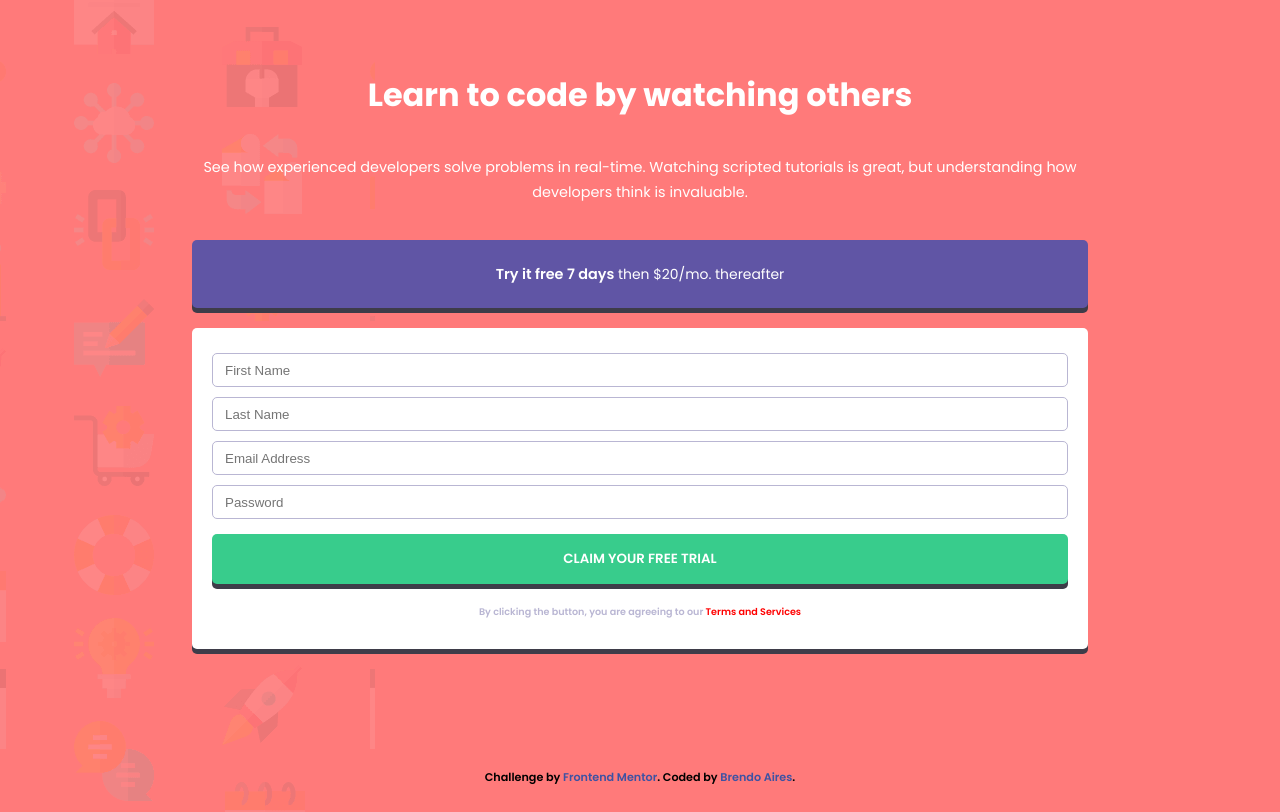
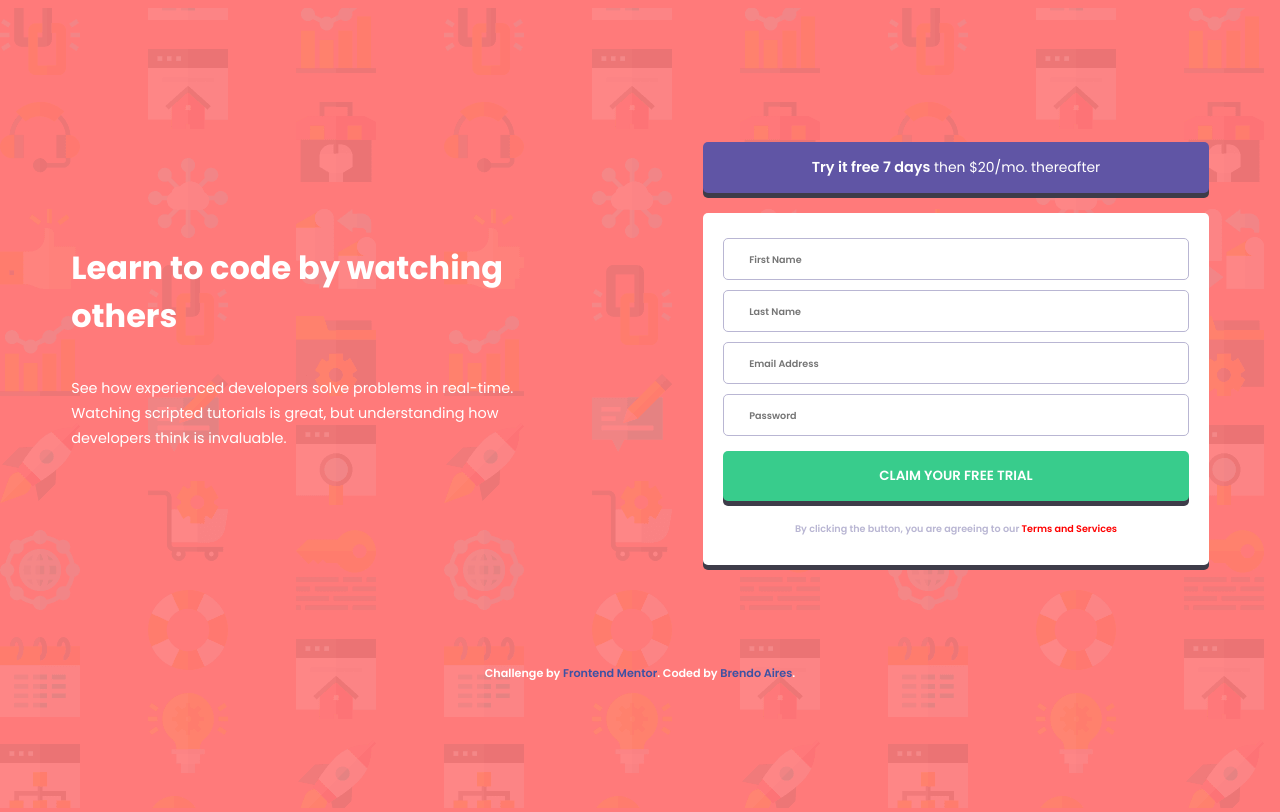
Before and after one commit to BrendoAires/form-master, a plain HTML site: page index.html in a window 1280 px wide. Shown: the top 812 px of the page. Drawn offline with Linux system fonts and the light colour scheme.

Commit message:
primeiro commit

```diff
--- a/css/style.scss
+++ b/css/style.scss
@@ -20,21 +20,22 @@ $fw-700: 700;
 
 html{
     background: $--red;
-
-    max-height:100vh;
+    width: 100%;
 
     body{
 
-        margin: 0;
+        height: 1000px;
 
-        .img{
-            opacity:1;
-            position: absolute;
+        .bg{
+
+            width: 100%;
+            height: 100%;
+            position:fixed;
+            background-image: url("/img/bg-intro-desktop.png");
             z-index: -10;
+        }
 
 
-
-        }
 
         main{
             width: 70%;
@@ -54,6 +55,7 @@ html{
                 h1{
                     font-size: 2rem;
                     color: $--white;
+                    font-weight: 900;
                 }
                 p{
                     font-size: .9rem;
@@ -98,21 +100,39 @@ html{
 
                         input{
                             margin: 5px 0;
-                            height:30px;
+                            height:10px;
                             border-radius: 5px;
-
+                            padding: 15px;
+                            font-size: .8rem;
+                            font-family: $ff-poppins;
                             border:1px solid $--gray-blue;
+                            transition: .3s;
 
                             &::placeholder{
+                                font-size: .6rem;
+                                font-weight: 600;
+                                padding: 10px;
+                                font-family: $ff-poppins;
+                            }
 
+                            &:focus{
 
-                                font-weight:500;
-                                padding: 0 10px;
+                                outline: none !important;
+                                border:1px solid $--blue;
+
                             }
-                            input[text]{
-                                color:red;
-                                padding:50px;
-                            }
+
+                        }
+
+                        .msg-erro{
+                            display: none;
+                            color:$--red;
+                            font-size: .6rem;
+                            font-family: $ff-poppins;
+                            font-weight: 600;
+                            text-align: right;
+                            position: relative;
+                            padding:0 0 5px 0;
 
                         }
                     }
@@ -153,6 +173,7 @@ html{
                 text-align: center;
                 font-family: $ff-poppins;
                 margin-top: 100px;
+                color:#fff;
 
 
                 a{
@@ -165,3 +186,81 @@ html{
     }
 
 }
+
+@media (min-width:1024px){
+    html{
+        height: 100vh;
+
+    body{
+    display: flex;
+    justify-content: center;
+    align-items: center;
+    flex-direction: column;
+       height: 100vh;
+
+
+       main{
+           display: flex;
+           flex-direction: row;
+           align-items: center;
+           width: 100%;
+           padding:0;
+           justify-content: space-around;
+
+           .titulo{
+               width:40%;
+               text-align: left;
+               padding: 0 60px;
+           }
+           .container-principal{
+               width: 40%;
+               padding:0 60px;
+
+               .banner{
+                   padding:1px 30px;
+               }
+           }
+
+       }
+    }
+
+}
+
+
+
+
+}
+
+@media (min-width:1440px){
+    html{
+
+
+    body{
+
+
+
+       main{
+           width:90%;
+
+           .titulo{
+               width:500px;
+               padding: 0 0 0 60px;
+           }
+           .container-principal{
+               width: 500px;
+               padding:0 60px;
+
+               .banner{
+                   padding:1px 30px;
+               }
+           }
+
+       }
+    }
+
+}
+
+
+
+
+}
--- a/index.html
+++ b/index.html
@@ -14,9 +14,11 @@
 
 </head>
 <body>
-  <div class="img">
-    <img src="/img/bg-intro-mobile.png">
-  </div>
+  <div class="bg"></div>
+
+
+
+
 
 
   <main>
@@ -36,12 +38,20 @@
 
       <div class="container-form">
         <form action="">
-          <input type="text" class="nome" placeholder="First Name">
-          <input type="text" placeholder="Last Name">
-          <input type="email" placeholder="Email Address">
-          <input type="password" placeholder="Password">
 
-          <button class="button" type="submit">
+          <input type="text" id="first_name" class="field" placeholder="First Name">
+          <label class="msg-erro">First Name cannot be empty</label>
+
+          <input type="text" id="last_name" class="field" placeholder="Last Name">
+          <label class="msg-erro">Last Name cannot be empty</label>
+
+          <input type="email" id="email" class="field" placeholder="Email Address">
+          <label class="msg-erro">Email cannot be empty</label>
+
+          <input type="password" id="password"  class="field" placeholder="Password">
+          <label class="msg-erro">Password cannot be empty</label>
+
+          <button class="button" id="button_submit" type="submit">
           Claim your free trial
         </button>
         </form>
@@ -61,5 +71,7 @@
       Coded by <a href="https://www.instagram.com/brendoaires">Brendo Aires</a>.
     </p>
   </footer>
+
+  <script src="./js/index.js"></script>
 </body>
 </html>
--- /dev/null
+++ b/js/index.js
@@ -0,0 +1,9 @@
+const first_name = document.getElementById("first_name").value;
+const last_name = document.getElementById("last_name").value;
+const email = document.getElementById("email").value;
+const senha = document.getElementById("password").value;
+
+const submit = document.getElementById("button_submit");
+submit.addEventListener('click', ()=>{
+    console.log(first_name, last_name, email, senha);
+})
```
Also changed, not shown: css/style.css, 1 other file.
